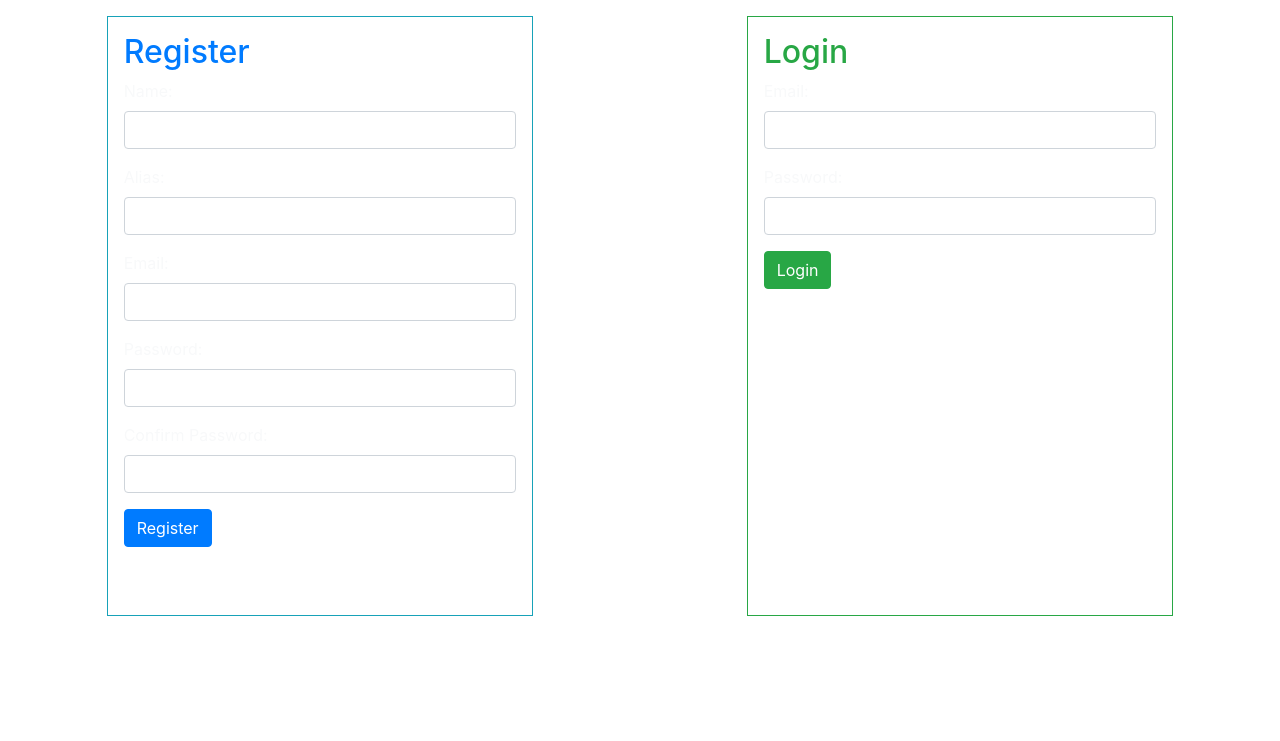
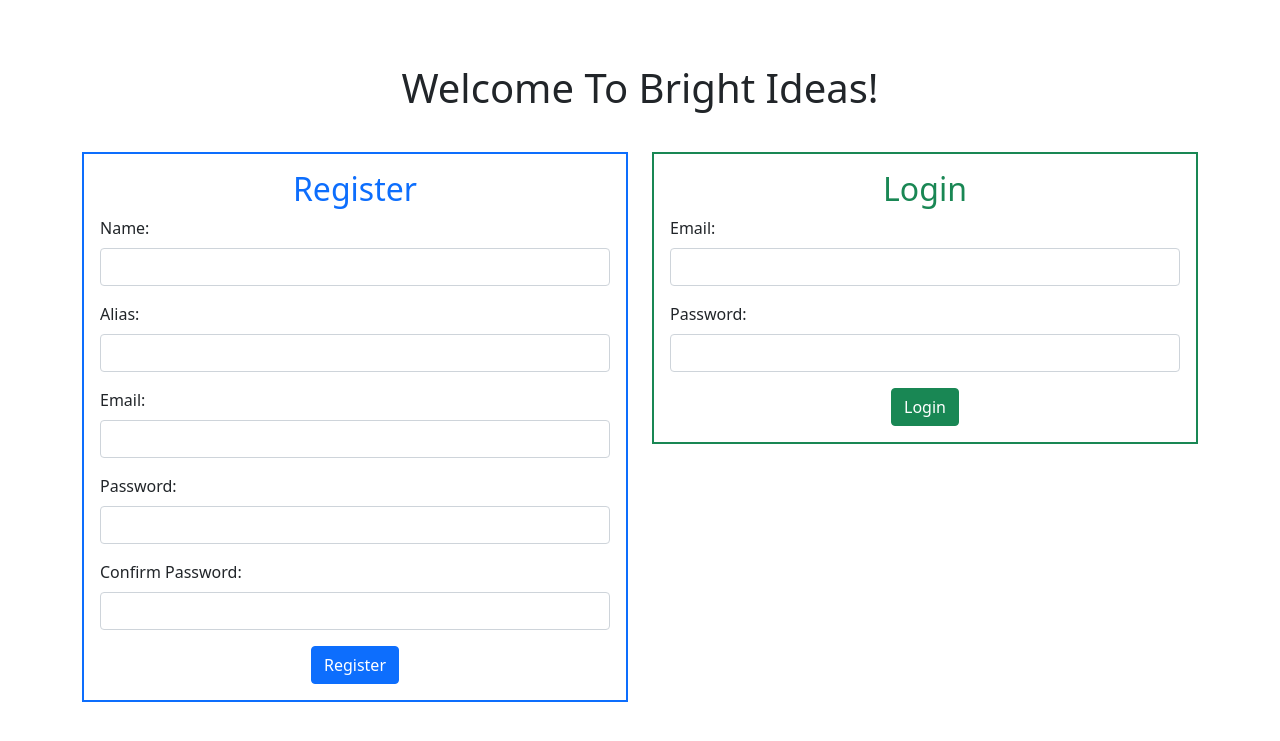
Before and after one commit to kerchiac/Bright_Ideas, a Flask app: page / in a window 1280 px wide. Shown: the top 741 px of the page. Run offline with Flask 2, Linux system fonts and the light colour scheme; some libraries are stand-ins or nearby versions.

Commit message:
Made Changes With The FrontEnd Side

```diff
--- a/App/flask_app/templates/main.html
+++ b/App/flask_app/templates/main.html
@@ -4,13 +4,18 @@
     <meta charset="UTF-8">
     <meta http-equiv="X-UA-Compatible" content="IE=edge">
     <meta name="viewport" content="width=device-width, initial-scale=1.0">
-    <title>Document</title>
-    <link rel="stylesheet" href="https://stackpath.bootstrapcdn.com/bootstrap/4.3.1/css/bootstrap.min.css" integrity="sha384-ggOyR0iXCbMQv3Xipma34MD+dH/1fQ784/j6cY/iJTQUOhcWr7x9JvoRxT2MZw1T" crossorigin="anonymous">
+    <title>Bright Ideas</title>
+    <link href="https://cdn.jsdelivr.net/npm/bootstrap@5.1.3/dist/css/bootstrap.min.css" rel="stylesheet" integrity="sha384-1BmE4kWBq78iYhFldvKuhfTAU6auU8tT94WrHftjDbrCEXSU1oBoqyl2QvZ6jIW3" crossorigin="anonymous">
 </head>
 <body>
-    <div class="d-flex justify-content-around">
-        <form action="/register" method="post" class="col-4 p-3 m-3 border border-2 border-info text-light">
-            <h2 class="text-primary">Register</h2>
+    <div class="container mt-5">
+        <div class="row my-3">
+            <h1 class="text-center p-3">Welcome To Bright Ideas!</h1>
+        </div>
+        <div class="row">
+            <div class="col">
+                <form action="/register" method="post" class="p-3 border border-2 border-primary">
+                    <h2 class="text-primary text-center">Register</h2>
                     {% with messages = get_flashed_messages(category_filter=['register']) %}
                         {% if messages %}
                         <div class="alert alert-danger" role="alert">
@@ -21,30 +26,34 @@
                         </div>
                         {% endif %}
                     {% endwith %}
-            <div class="form-group">
-                <label for="name">Name:</label>
-                <input type="text" name="name" class="form-control">
+                    <div class="mb-3">
+                        <label for="name" class="form-label">Name:</label>
+                        <input type="text" id="name" name="name" class="form-control">
                     </div>
-            <div class="form-group">
-                <label for="alias">Alias:</label>
-                <input type="text" name="alias" class="form-control">
+                    <div class="mb-3">
+                        <label for="alias" class="form-label">Alias:</label>
+                        <input type="text" id="alias" name="last_name" class="form-control">
                     </div>
-            <div class="form-group">
-                <label for="email">Email:</label>
-                <input type="text" name="email" class="form-control">
+                    <div class="mb-3">
+                        <label for="email" class="form-label">Email:</label>
+                        <input type="text" id="email" name="email" class="form-control">
                     </div>
-            <div class="form-group">
-                <label for="password">Password:</label>
-                <input type="password" name="password" class="form-control">
+                    <div class="mb-3">
+                        <label for="password" class="form-label">Password:</label>
+                        <input type="password" id="password" name="password" class="form-control">
                     </div>
-            <div class="form-group">
-                <label for="confirm">Confirm Password:</label>
-                <input type="password" name="confirm" class="form-control">
+                    <div class="mb-3">
+                        <label for="confirm" class="form-label">Confirm Password:</label>
+                        <input type="password" id="confirm" name="confirm" class="form-control">
                     </div>
+                    <div class="text-center">
                         <input type="submit" value="Register" class="btn btn-primary">
+                    </div>
                 </form>
-        <form action="/login" method="post" class="col-4 p-3 m-3 border border-2 border-success text-light" style="height: 600px;">
-            <h2 class="text-success">Login</h2>
+            </div>
+            <div class="col">
+                <form action="/login" method="post" class="p-3 border border-2 border-success">
+                    <h2 class="text-success text-center">Login</h2>
                     {% with messages = get_flashed_messages(category_filter=['login']) %}
                         {% if messages %}
                         <div class="alert alert-danger" role="alert">
@@ -55,17 +64,20 @@
                         </div>
                         {% endif %}
                     {% endwith %}
-            <div class="form-group">
-                <label for="email">Email:</label>
-                <input type="text" name="email" class="form-control">
+                    <div class="mb-3">
+                        <label for="emailLogin" class="form-label">Email:</label>
+                        <input type="text" id="emailLogin" name="email" class="form-control">
                     </div>
-            <div class="form-group">
-                <label for="password">Password:</label>
-                <input type="password" name="password" class="form-control">
+                    <div class="mb-3">
+                        <label for="passwordLogin" class="form-label">Password:</label>
+                        <input type="password" id="passwordLogin" name="password" class="form-control">
                     </div>
-
+                    <div class="text-center">
                         <input type="submit" value="Login" class="btn btn-success">
+                    </div>
                 </form>
+            </div>
+        </div>
     </div>
 </body>
 </html>
```
Also changed, not shown: App/flask_app/templates/this_idea.html (+21 -15 lines), App/flask_app/templates/user.html (+40 -10 lines), 1 other file. Lines whose indentation alone changed are shown as unchanged.
